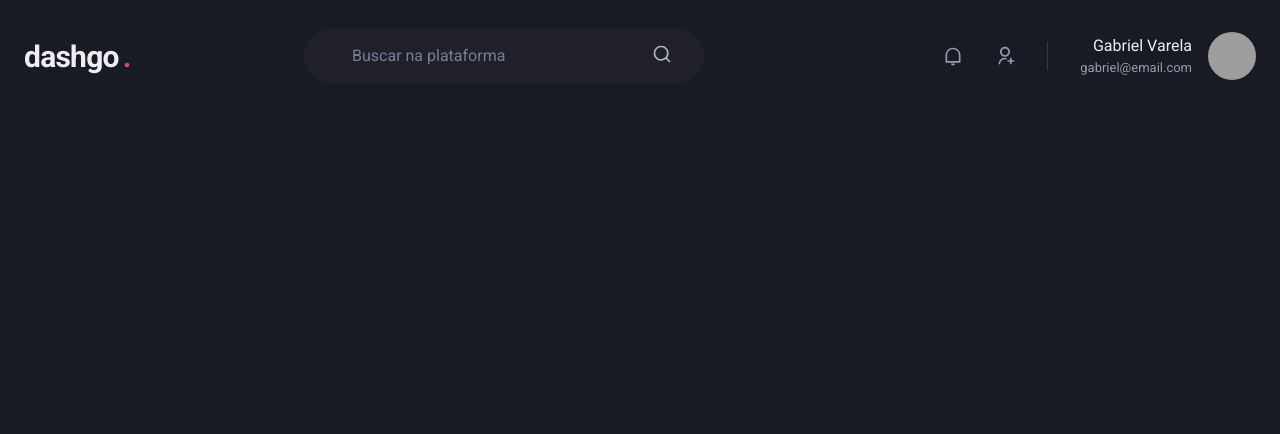
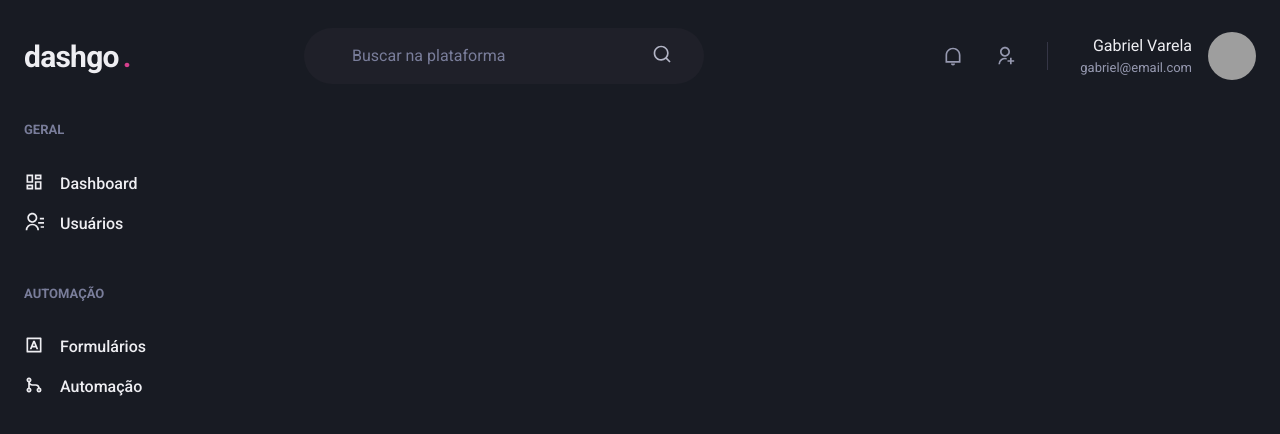
Before and after one commit to gabrielvrl/dashgo, a Next.js app: page /dashboard in a window 1280 px wide. Shown: the top 434 px of the page. Built offline with nearby package versions, Linux system fonts and the light colour scheme; grey boxes are pictures that could not be loaded.

Commit message:
Componente Sidebar

```diff
--- /dev/null
+++ b/src/components/Sidebar.tsx
@@ -0,0 +1,40 @@
+import { Box, Icon, Link, Stack, Text } from "@chakra-ui/react";
+import { RiContactsLine, RiDashboardLine, RiGitMergeLine, RiInputMethodLine } from "react-icons/ri";
+
+export function Sidebar() {
+  return (
+    <Box as="aside" w="64" mr="8">
+      <Stack spacing="12" align="flex-start">
+        <Box>
+          <Text fontWeight="bold" color="gray.400" fontSize="small">GERAL</Text>
+          <Stack spacing="4" mt="8" align="stretch">
+            <Link display="flex" alignContent="center">
+              <Icon as={RiDashboardLine} fontSize="20" />
+              <Text ml="4" fontWeight="medium">Dashboard</Text>
+            </Link>
+
+            <Link display="flex" alignContent="center">
+              <Icon as={RiContactsLine} fontSize="20" />
+              <Text ml="4" fontWeight="medium">Usuários</Text>
+            </Link>
+          </Stack>
+        </Box>
+
+        <Box>
+          <Text fontWeight="bold" color="gray.400" fontSize="small">AUTOMAÇÃO</Text>
+          <Stack spacing="4" mt="8" align="stretch">
+            <Link display="flex" alignContent="center">
+              <Icon as={RiInputMethodLine} fontSize="20" />
+              <Text ml="4" fontWeight="medium">Formulários</Text>
+            </Link>
+
+            <Link display="flex" alignContent="center">
+              <Icon as={RiGitMergeLine} fontSize="20" />
+              <Text ml="4" fontWeight="medium">Automação</Text>
+            </Link>
+          </Stack>
+        </Box>
+      </Stack>
+    </Box>
+  )
+}
--- a/src/pages/dashboard.tsx
+++ b/src/pages/dashboard.tsx
@@ -1,7 +1,24 @@
 import { Header } from "@/components/Header";
+import { Sidebar } from "@/components/Sidebar";
+import { Flex } from "@chakra-ui/react";
 
 export default function Dashboard() {
   return (
-    <Header />
+    <Flex
+      direction="column"
+      h="100vh"
+    >
+      <Header />
+
+      <Flex
+        w="100%"
+        my="6"
+        maxWidth={1480}
+        mx="auto"
+        px="6"
+      >
+        <Sidebar />
+      </Flex>
+    </Flex>
   )
 }
```
